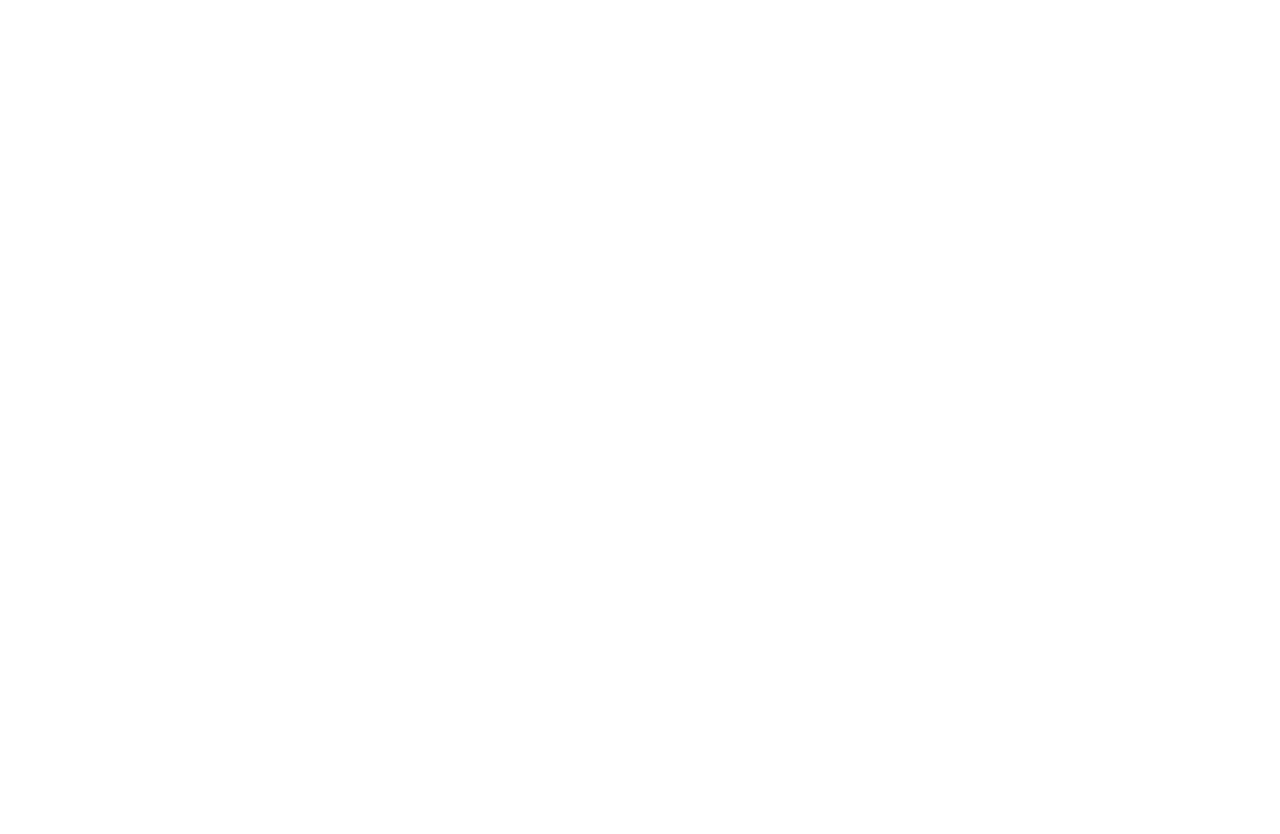
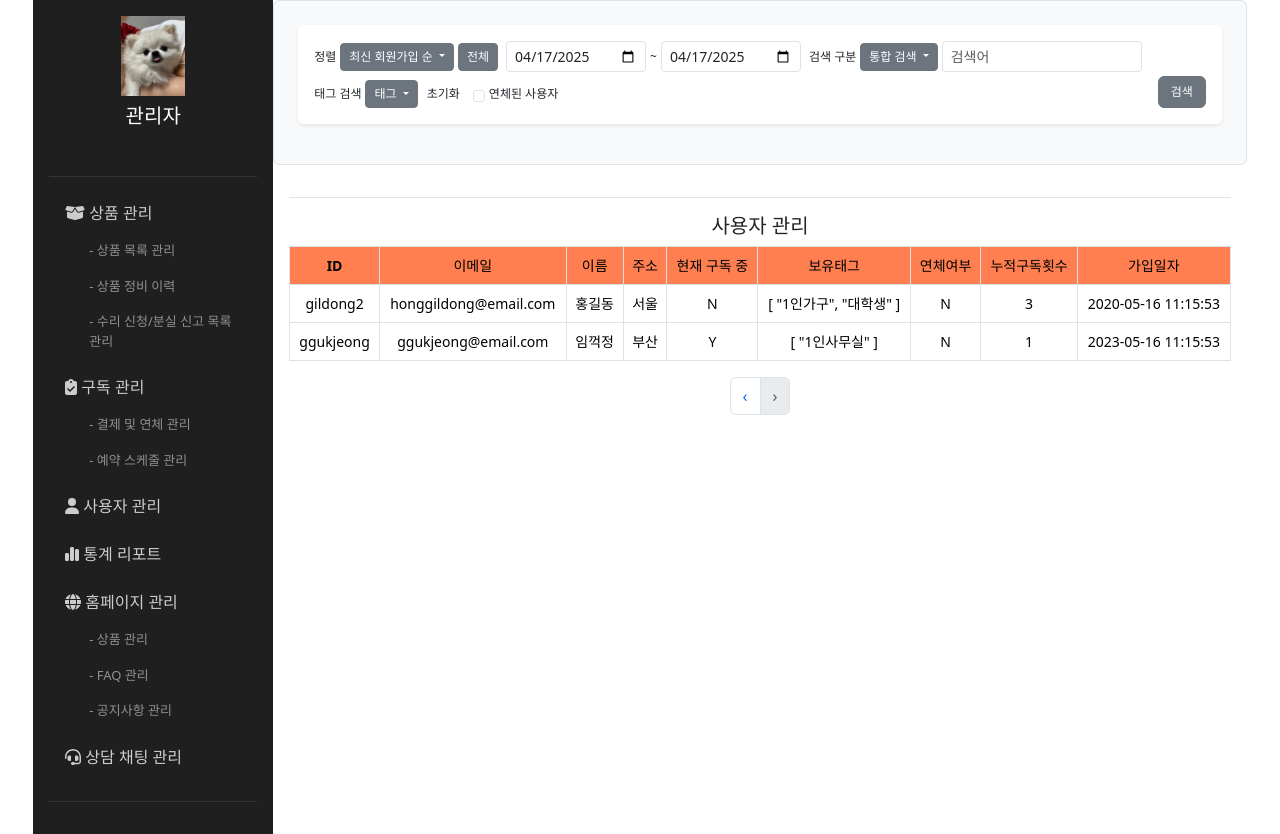
Before and after one commit to beyond-sw-camp/be12-fin-Gongcha1-MonthlyLIfe-FE, a Vue app: page /admin/user in a window 1280 px wide. Before the commit this address had no page. Before the commit the page ends 800 px from the top, so only its background shows below. Built offline with nearby package versions, Linux system fonts and the light colour scheme.

Commit message:
[Feat] 유저 관리 화면 구성
관리 검색 바 구성
재고 관리 페이지와 유사하게 구성

```diff
--- a/src/admin/user/AdminUser.vue
+++ b/src/admin/user/AdminUser.vue
@@ -1,11 +1,206 @@
 <script setup>
+
+import {ref} from "vue";
+
+const today = new Date().toISOString().split("T")[0]
+const users = ref([
+  {
+    id: 'gildong2',
+    email: 'honggildong@email.com',
+    name: '홍길동',
+    address1: '서울',
+    isOngoing: 'N',
+    tags: ['1인가구', '대학생'],
+    overdue: 'N',
+    subscriptionCount: 3,
+    joined: '2020-05-16 11:15:53',
+  },
+
+  {
+    id: 'ggukjeong',
+    email: 'ggukjeong@email.com',
+    name: '임꺽정',
+    address1: '부산',
+    isOngoing: 'Y',
+    tags: ['1인사무실'],
+    overdue: 'N',
+    subscriptionCount: 1,
+    joined: '2023-05-16 11:15:53',
+  },
+  // 더 추가 가능
+])
 
 </script>
 
 <template>
 
+  <div class="screen text-nowrap">
+    <div class="root-wrapper">
+      <div class="root">
+        <!-- 바깥 큰 상자 -->
+        <div class="border rounded p-4 bg-light">
+
+          <!-- 옵션만 따로 감싼 상자 -->
+          <div class="bg-white rounded shadow-sm p-3 mb-3">
+            <div class="d-flex flex-wrap gap-3 align-items-start">
+              <!-- 옵션 폼 그룹 -->
+              <div class="flex-grow-1">
+                <!-- 1행 -->
+                <div class="d-flex flex-nowrap align-items-center gap-2 mb-2">
+                  <div class="d-flex align-items-center gap-1">
+                    <label for="inputDate" class="form-label mb-0" >정렬</label>
+                    <div class="dropdown">
+                      <button class="btn btn-sm btn-secondary dropdown-toggle" id="inputDate" type="button" data-bs-toggle="dropdown">
+                        최신 회원가입 순
+                      </button>
+                      <ul class="dropdown-menu">
+                        <li><a class="dropdown-item" href="#">최신 회원가입 순</a></li>
+                        <li><a class="dropdown-item" href="#">최신 구독 순</a></li>
+                        <li><a class="dropdown-item" href="#">전체 구독 순</a></li>
+                      </ul>
+                    </div>
+                    <button type="button" class="btn btn-sm btn-secondary">전체</button>
+                  </div>
+
+                  <div class="d-flex align-items-center gap-1">
+                    <input type="date" class="form-control form-control-sm" :value="today" style="max-width: 140px;">
+                    <span>~</span>
+                    <input type="date" class="form-control form-control-sm" :value="today" style="max-width: 140px;">
+                  </div>
+
+                  <div class="d-flex align-items-center gap-1 flex-nowrap">
+                    <label class="form-label mb-0 text-nowrap" style="font-size: 12px">검색 구분</label>
+                    <div class="dropdown">
+                      <button class="btn btn-sm btn-secondary dropdown-toggle" type="button" data-bs-toggle="dropdown">
+                        통합 검색
+                      </button>
+                      <ul class="dropdown-menu">
+                        <li><a class="dropdown-item" href="#">ID</a></li>
+                        <li><a class="dropdown-item" href="#">주소</a></li>
+                      </ul>
+                    </div>
+                    <input type="text" class="form-control form-control-sm" placeholder="검색어" style="max-width: 200px;">
+                  </div>
+                </div>
+
+                <!-- 2행 -->
+                <div class="d-flex flex-nowrap align-items-center gap-2">
+                  <div class="d-flex align-items-center gap-1">
+                    <label class="form-label mb-0">태그 검색</label>
+                    <div class="dropdown">
+                      <button class="btn btn-sm btn-secondary dropdown-toggle" type="button" data-bs-toggle="dropdown">
+                        태그
+                      </button>
+                      <ul class="dropdown-menu">
+                        <li>
+                          <div class="dropdown-item">
+                          <input class="form-check-input" type="checkbox" id="check1">
+                          <label class="form-check-label" for="check1">1인 사무실</label>
+                          </div>
+                        </li>
+                        <li>
+                          <div class="dropdown-item">
+                            <input class="form-check-input" type="checkbox" id="check2">
+                            <label class="form-check-label" for="check2">2인가구</label>
+                          </div>
+                        </li>
+                        <li>
+                          <div class="dropdown-item">
+                            <input class="form-check-input" type="checkbox" id="check3">
+                            <label class="form-check-label" for="check3">1인사무실</label>
+                          </div>
+                        </li>
+                      </ul>
+                      <button class="btn btn-sm btn-secondory">초기화</button>
+                    </div>
+
+
+                    <input class="form-check-input" type="checkbox" id="check4">
+                    <label class="form-check-label" for="check4">연체된 사용자</label>
+
+                  </div>
+                </div>
+              </div>
+
+              <!-- 검색 버튼 (오른쪽) -->
+              <div class="align-self-end">
+                <button type="submit" class="btn btn-secondary">검색</button>
+              </div>
+            </div>
+          </div>
+
+          <!-- 🔸 가운데 정렬된 제목 -->
+
+        </div>
+        <div class="p-3">
+
+          <div class="text-center border-top pt-3 mt-3 mb-2">
+            <h5 class="fw-bold mb-0">사용자 관리</h5>
+          </div>
+          <!-- 테이블 -->
+          <table class="table table-bordered table-hover text-center">
+            <thead class="custom-thead" >
+            <tr>
+              <th>ID</th>
+              <th>이메일</th>
+              <th>이름</th>
+              <th>주소</th>
+              <th>현재 구독 중</th>
+              <th>보유태그</th>
+              <th>연체여부</th>
+              <th>누적구독횟수</th>
+              <th>가입일자</th>
+            </tr>
+            </thead>
+            <tbody>
+            <tr v-for="item in users" :key="item.id">
+              <td>{{ item.id }}</td>
+              <td>{{ item.email }}</td>
+              <td>{{ item.name }}</td>
+              <td>{{ item.address1 }}</td>
+              <td>{{ item.isOngoing }}</td>
+              <td>{{ item.tags }}</td>
+              <td>{{ item.overdue }}</td>
+              <td>{{ item.subscriptionCount }}</td>
+              <td>{{ item.joined }}</td>
+            </tr>
+            </tbody>
+          </table>
+
+          <!-- 페이지네이션 -->
+          <nav class="d-flex justify-content-center">
+            <ul class="pagination">
+              <li class="page-item" :class="{ disabled: currentPage === 1 }">
+                <a class="page-link" href="#" @click.prevent="currentPage--">‹</a>
+              </li>
+              <li class="page-item" v-for="page in totalPages" :key="page" :class="{ active: page === currentPage }">
+                <a class="page-link" href="#" @click.prevent="goToPage(page)">{{ page }}</a>
+              </li>
+              <li class="page-item" :class="{ disabled: currentPage === totalPages }">
+                <a class="page-link" href="#" @click.prevent="currentPage++">›</a>
+              </li>
+            </ul>
+          </nav>
+
+        </div>
+      </div>
+    </div>
+  </div>
 </template>
 
 <style scoped>
 
+.root {
+  font-size: 12px
+}
+button {
+  font-size: 12px
+}
+.table {
+  font-size: 14px;
+}
+
+.custom-thead th {
+  background-color: coral !important;
+}
 </style>
```
Also changed, not shown: src/router/index.js (+8 -8 lines).
